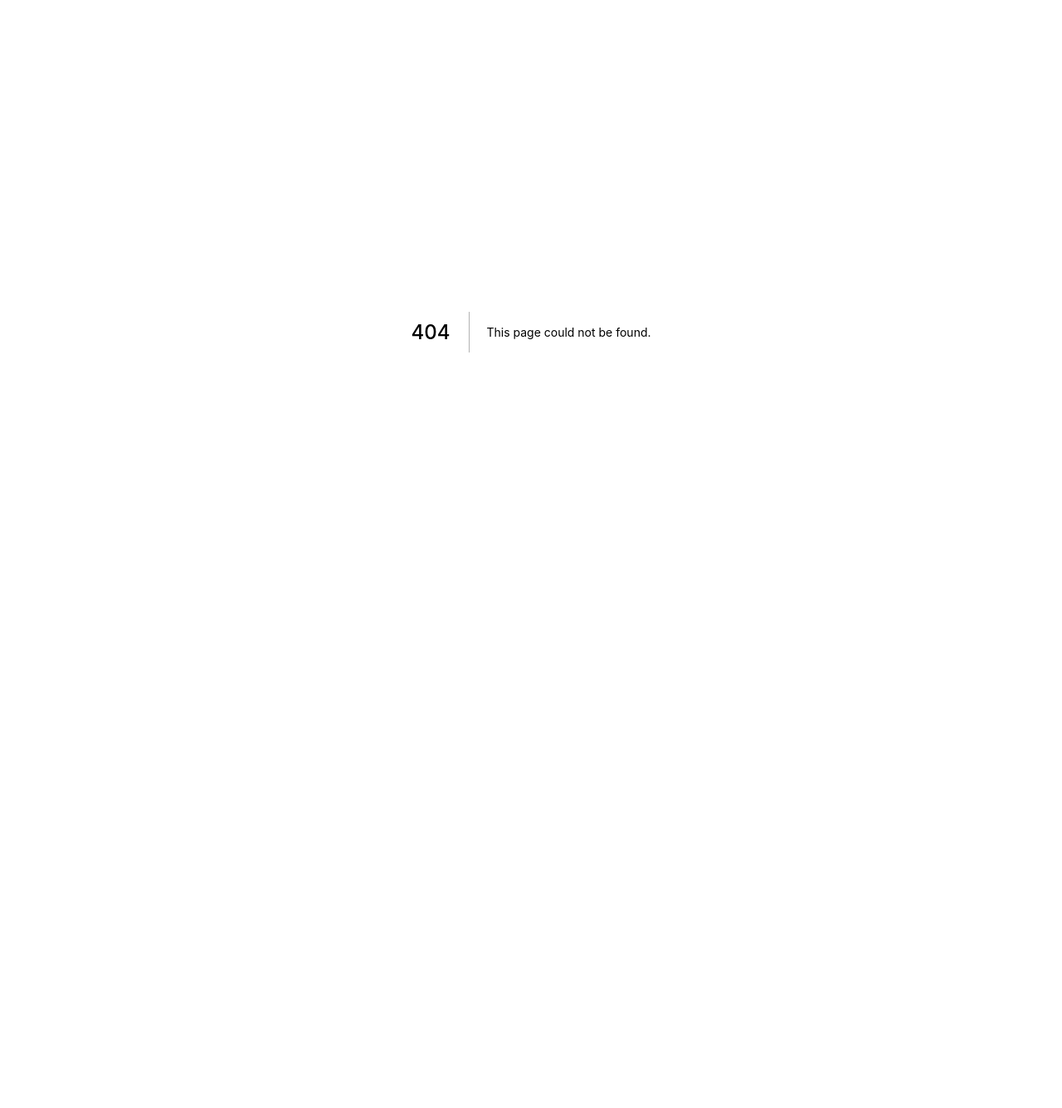
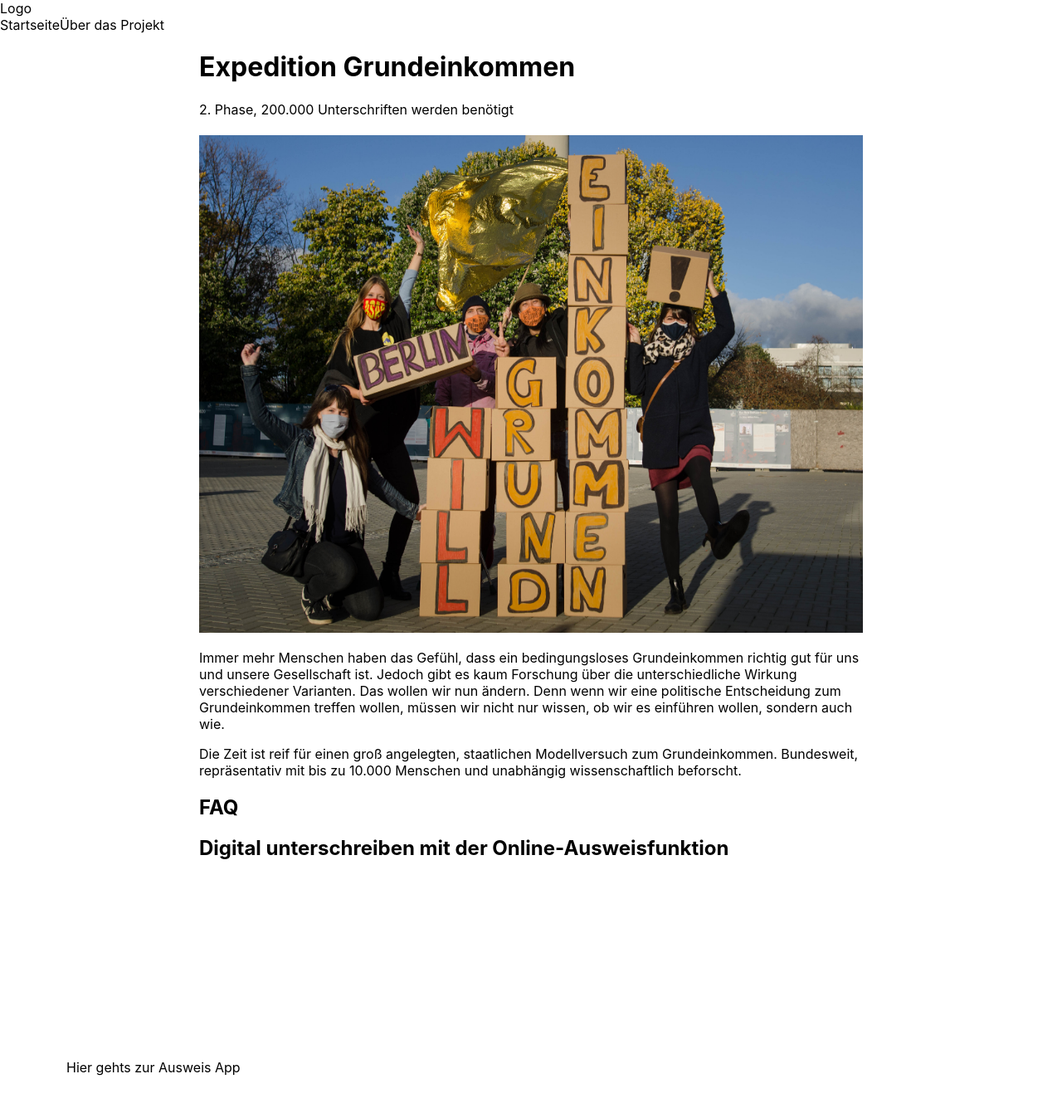
Before and after one commit to grundeinkommensbuero/digital-signature-prototype, a Next.js app: page /initiativen/expedition in a window 1280 px wide. Before the commit this address had no page. Shown: the top 1336 px of the page at 83% size. Before the commit the page ends 800 px from the top, so only its background shows below. Built offline with nearby package versions, Linux system fonts and the light colour scheme.

Commit message:
Initial commit, file structure
Co-authored-by: Tatiana Schär <schaerta@users.noreply.github.com>

```diff
--- /dev/null
+++ b/pages/initiativen/expedition.js
@@ -0,0 +1,68 @@
+import Head from "next/head";
+import Image from "next/image";
+import styles from "../../styles/Initiative.module.css";
+import expeditionImage from "./images/expedition.jpg";
+
+export default function ExpeditionPage() {
+  return (
+    <div className={styles.container}>
+      <Head>
+        <title>Expedition Grundeinkommen</title>
+        <meta
+          name="description"
+          content="Hier unterschreiben für das Volksbegehren Expedition Grundeinkommen"
+        />
+        <link rel="icon" href="/favicon.ico" />
+      </Head>
+
+      <header className={styles.header}>
+        <div>Logo</div>
+        <nav className={styles.navigation}>
+          <a>Startseite</a>
+          <a>Über das Projekt</a>
+        </nav>
+      </header>
+
+      <main className={styles.main}>
+        <h1>Expedition Grundeinkommen</h1>
+        <h4>2. Phase, 200.000 Unterschriften werden benötigt</h4>
+        <Image
+          src={expeditionImage}
+          height={600}
+          width={800}
+          alt="Gruppenfoto der Expedition Grundeinkommen"
+        />
+        <div>
+          <p>
+            Immer mehr Menschen haben das Gefühl, dass ein bedingungsloses
+            Grundeinkommen richtig gut für uns und unsere Gesellschaft ist.
+            Jedoch gibt es kaum Forschung über die unterschiedliche Wirkung
+            verschiedener Varianten. Das wollen wir nun ändern. Denn wenn wir
+            eine politische Entscheidung zum Grundeinkommen treffen wollen,
+            müssen wir nicht nur wissen, ob wir es einführen wollen, sondern
+            auch wie.
+          </p>
+          <p>
+            Die Zeit ist reif für einen groß angelegten, staatlichen
+            Modellversuch zum Grundeinkommen. Bundesweit, repräsentativ mit bis
+            zu 10.000 Menschen und unabhängig wissenschaftlich beforscht.
+          </p>
+        </div>
+
+        <div>
+          <h2>FAQ</h2>
+        </div>
+
+        <div>
+          <h2>Digital unterschreiben mit der Online-Ausweisfunktion</h2>
+        </div>
+      </main>
+
+      <footer className={styles.footer}>
+        <a href="http://127.0.0.1:24727/eID-Client">
+          Hier gehts zur Ausweis App
+        </a>
+      </footer>
+    </div>
+  );
+}
--- /dev/null
+++ b/styles/Initiative.module.css
@@ -0,0 +1,10 @@
+.main {
+  max-width: 50rem;
+  margin: 0 auto;
+}
+
+.footer {
+  margin-top: 15rem;
+  margin-bottom: 5rem;
+  margin-left: 5rem;
+}
--- a/styles/globals.css
+++ b/styles/globals.css
@@ -14,3 +14,7 @@ a {
 * {
   box-sizing: border-box;
 }
+
+h4 {
+  font-weight: normal;
+}
```
Also changed, not shown: pages/initiativen/images/expedition.jpg (added).
